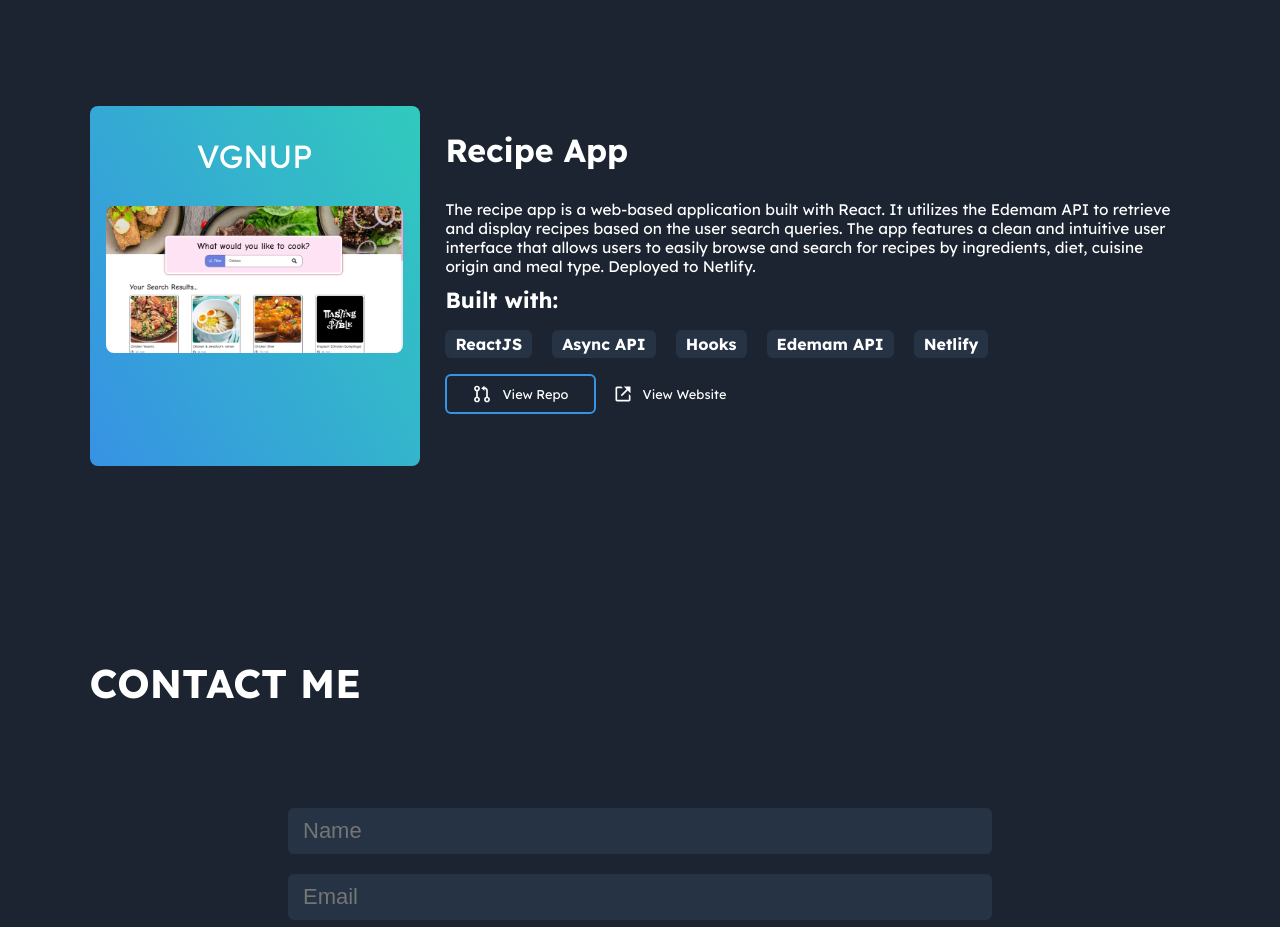
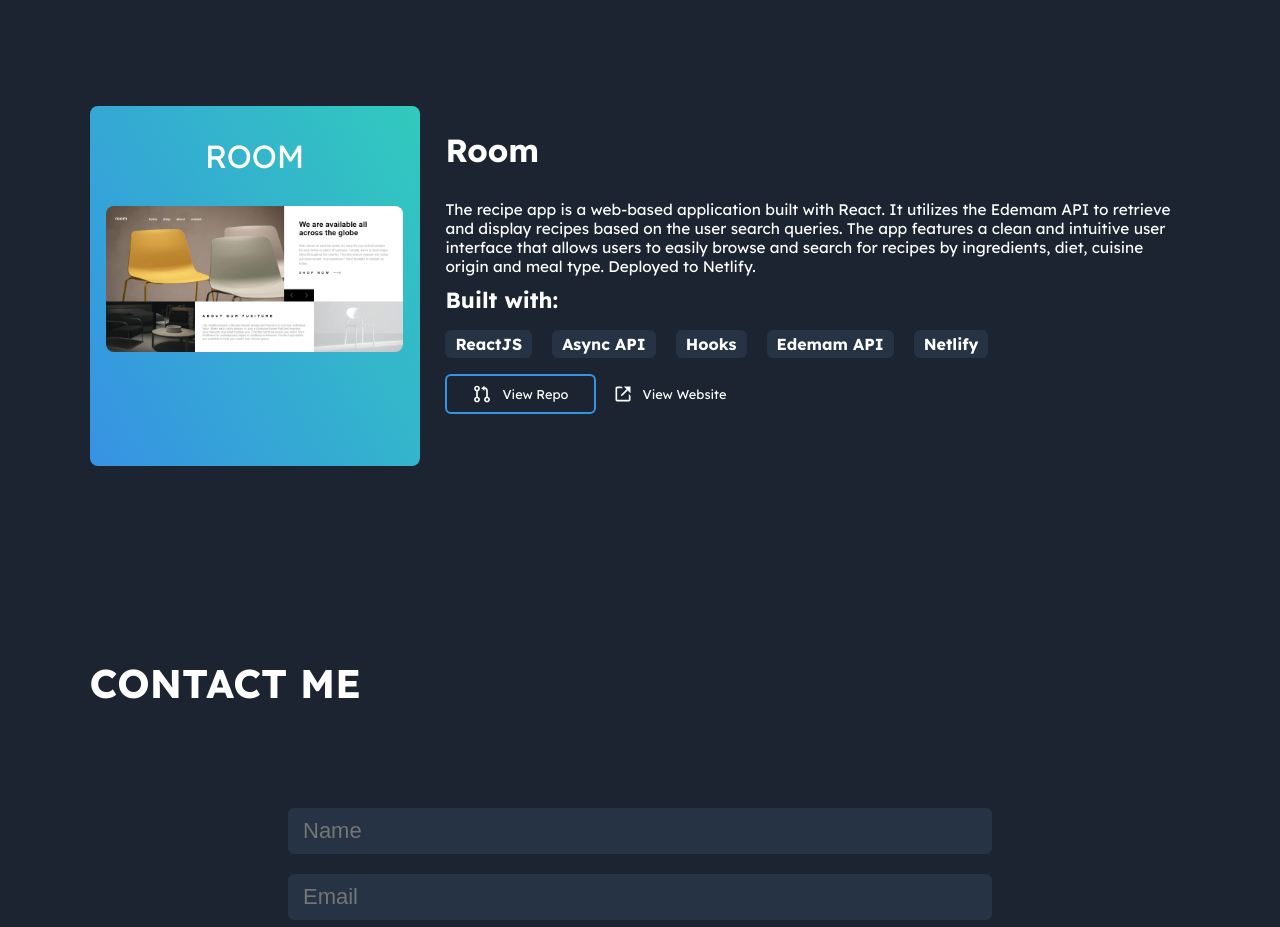
Before and after one commit to NTiger07/portfolio-react, a React (Create React App) app: page / in a window 1280 px wide. Shown: the part 3200-4127 px from the top of the page. Built offline with nearby package versions, Linux system fonts and the light colour scheme.

Commit message:
added room

```diff
--- a/src/components/Projects.jsx
+++ b/src/components/Projects.jsx
@@ -100,12 +100,12 @@ class Projects extends Component {
           </div>
           <div className="project_card">
             <div className="project_image">
-              <span>VGNUP</span>
-              <img src={recipe} alt="projectimage" />
+              <span>ROOM</span>
+              <img src={room} alt="projectimage" />
             </div>
             <div className="project_content">
               <span className="project-title">
-                <b>Recipe App</b>
+                <b>Room</b>
               </span>
               <p>
                 The recipe app is a web-based application built with React. It
```
